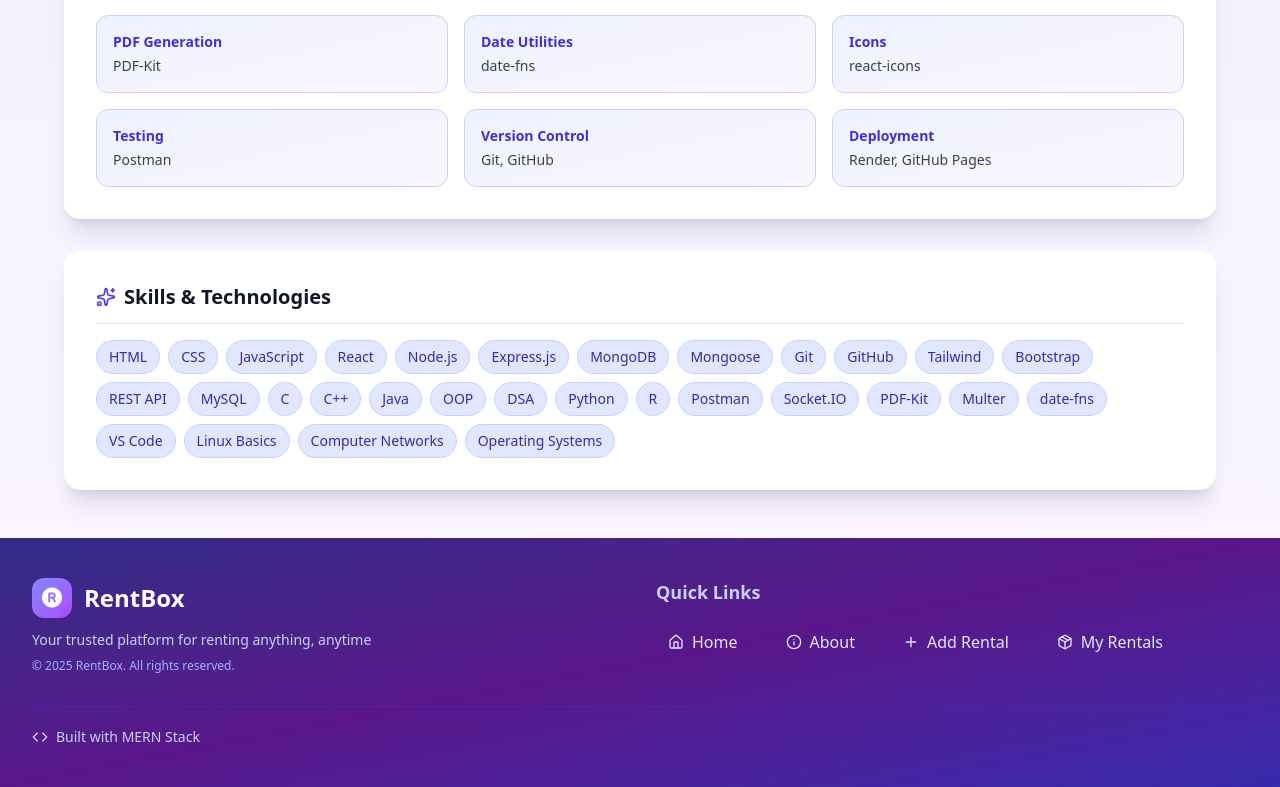
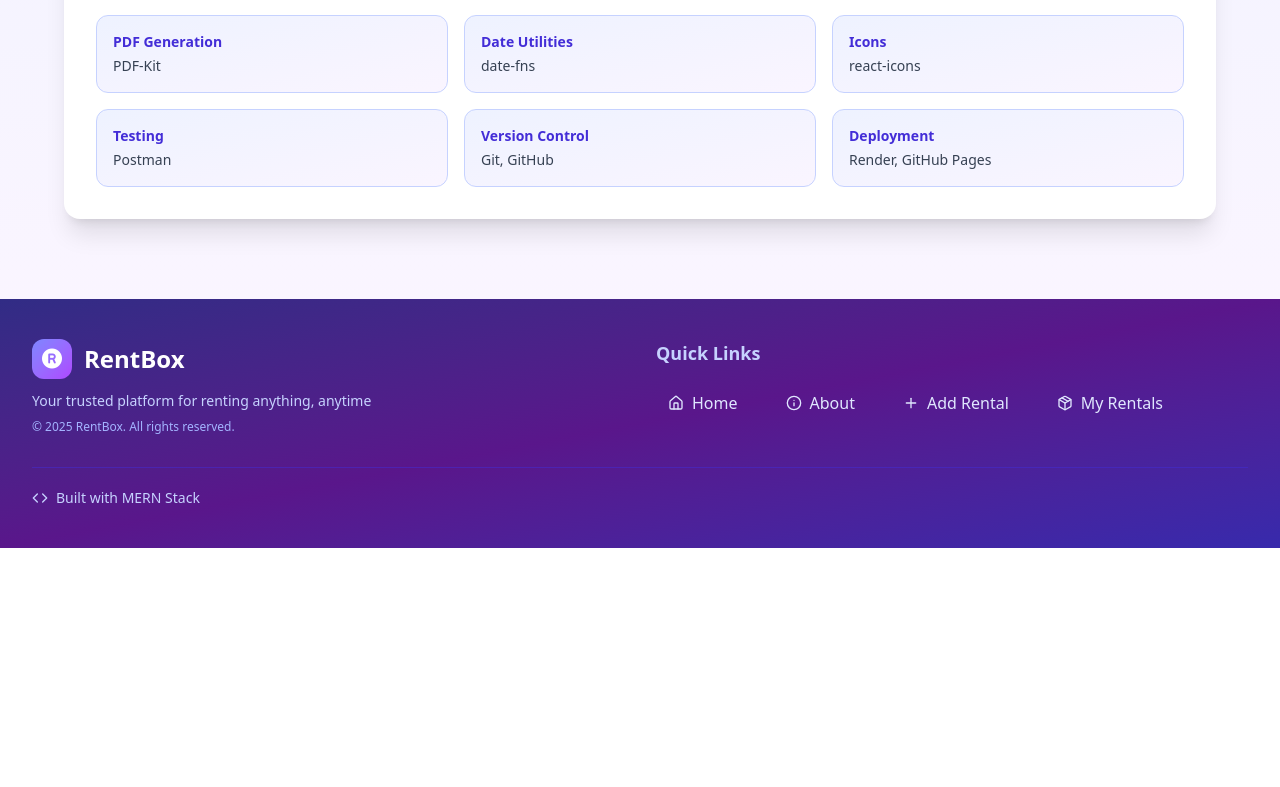
Before and after one commit to yogpote035/RentBox-Smart-Rental-E-Commerce-Platform, a React (Vite) app in the folder frontend/: page /about-dev in a window 1280 px wide. Shown: the part 1303-2090 px from the top of the page. After the commit the page ends 1851 px from the top, so only its background shows below. Built offline with nearby package versions, Linux system fonts and the light colour scheme; no server answers.

Commit message:
refactor: remove developer section from AboutPage for cleaner layout

```diff
--- a/frontend/src/pages/AboutPage.jsx
+++ b/frontend/src/pages/AboutPage.jsx
@@ -155,39 +155,6 @@ function AboutPage() {
           </div>
         </section>
 
-        {/* Developer Section */}
-        <section className="bg-white shadow-xl rounded-2xl p-6 sm:p-8">
-
-
-          <div className="flex flex-col lg:flex-row items-center lg:items-start gap-8">
-            {/* Developer Info */}
-            <div className="flex-1 w-full">
-
-
-
-
-              {/* Skills */}
-              <div>
-                <div className="flex items-center gap-2 mb-4 pb-3 border-b border-gray-200">
-                  <Sparkles size={20} className="text-indigo-600" />
-                  <h4 className="text-lg sm:text-xl font-semibold text-gray-900">
-                    Skills & Technologies
-                  </h4>
-                </div>
-                <div className="flex flex-wrap gap-2">
-                  {skills.map((skill) => (
-                    <span
-                      key={skill}
-                      className="bg-indigo-100 hover:bg-indigo-200 text-indigo-800 px-3 py-1.5 rounded-full font-medium text-sm transition-colors border border-indigo-200"
-                    >
-                      {skill}
-                    </span>
-                  ))}
-                </div>
-              </div>
-            </div>
-          </div>
-        </section>
       </div>
     </div>
   );
```
